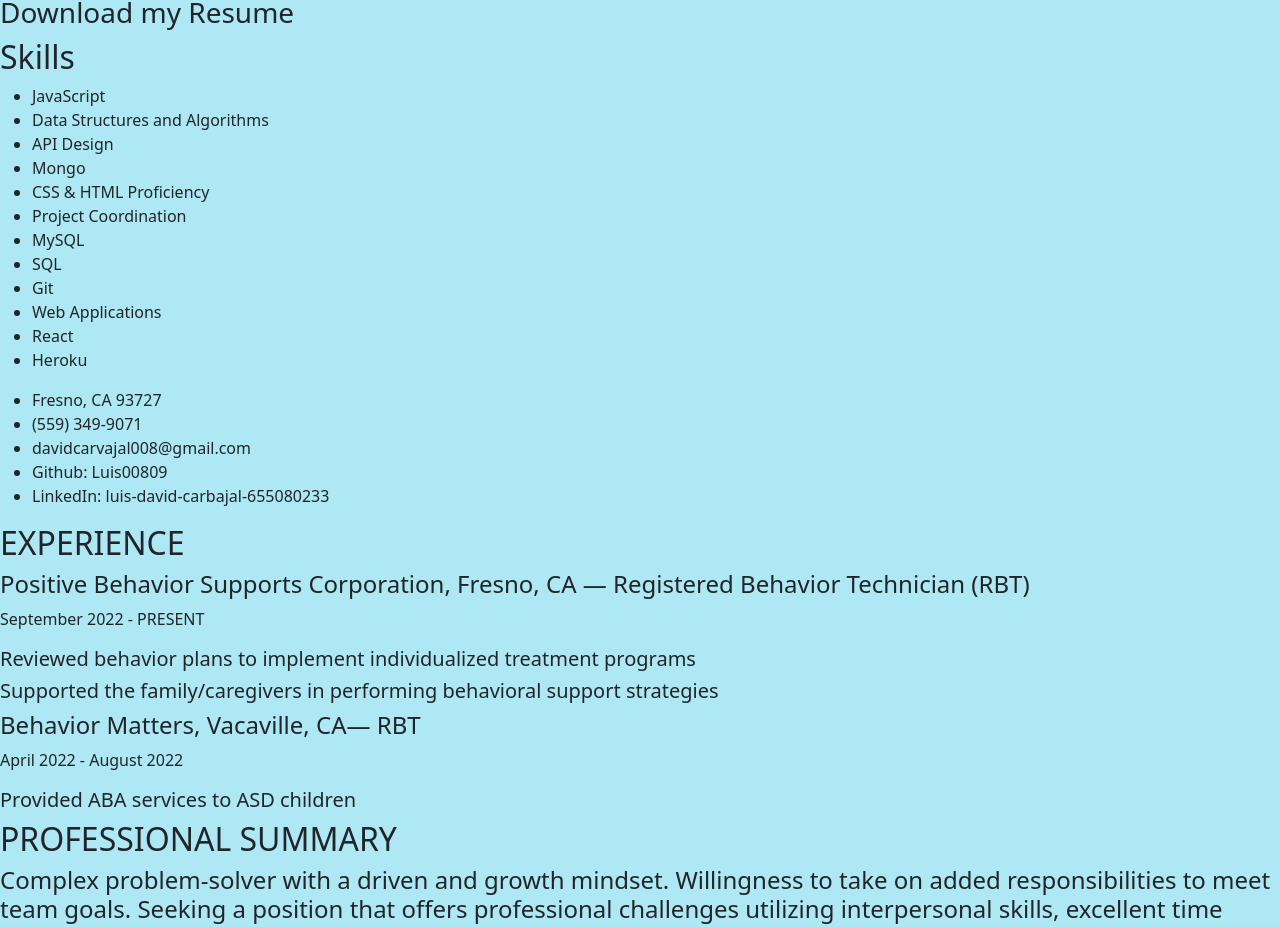
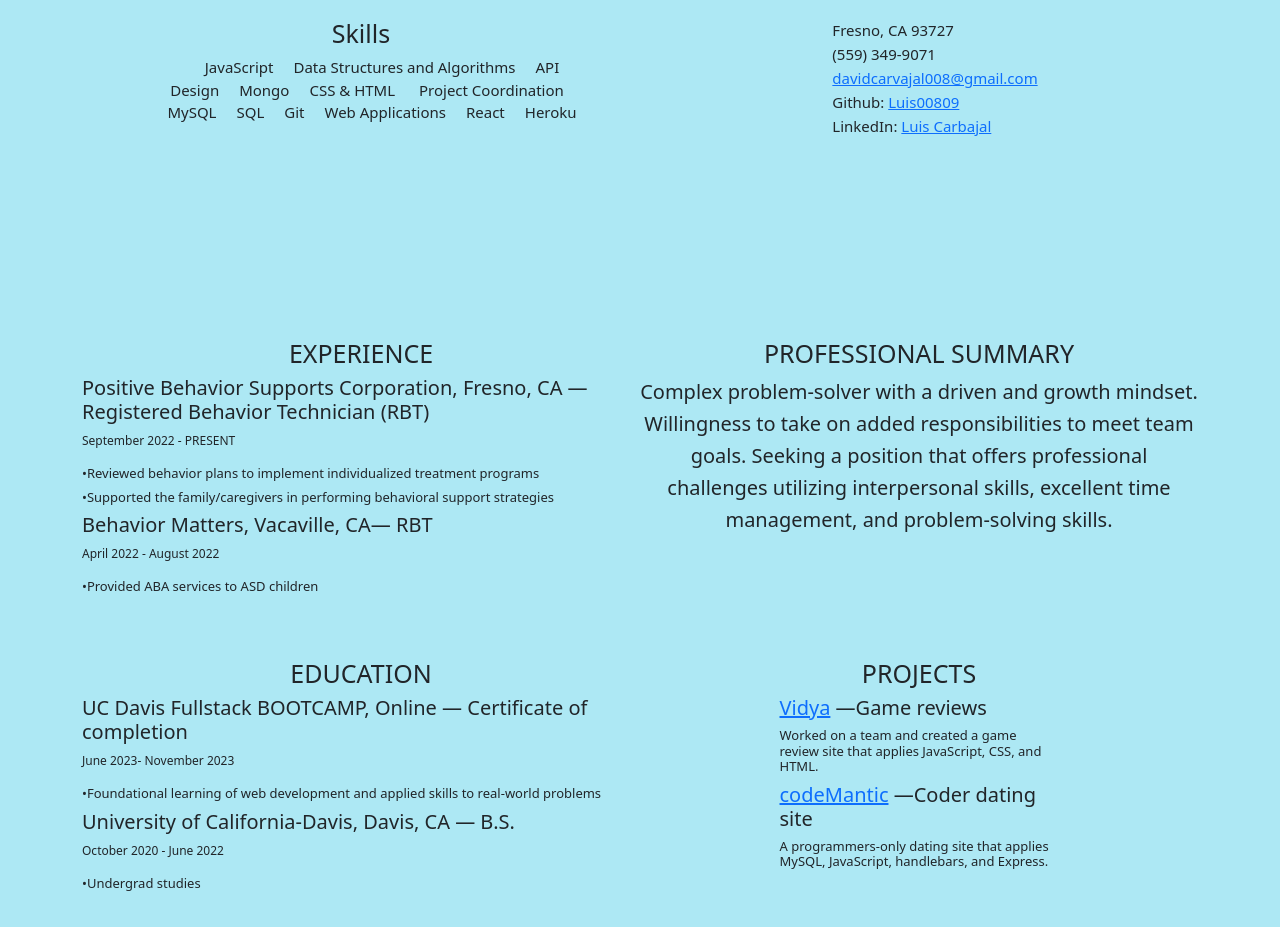
Before and after one commit to Luis00809/Portfolio, a React (Vite) app: page /resume in a window 1280 px wide. Shown: the part 160-1087 px from the top of the page. Built offline with nearby package versions, Linux system fonts and the light colour scheme.

Commit message:
styling for resume page

```diff
--- a/src/components/UI/skillsList.jsx
+++ b/src/components/UI/skillsList.jsx
@@ -1,9 +1,12 @@
 function SkillsList(props) {
     return (
-        <div>
-            {props.skills.map(item => (
-            <li key={item.id}>{item.devSkill}</li>
-            ))}
+        <div className="text-center" >
+            <ul >
+                {props.skills.map(item => (
+                <li id="skillsList" key={item.id}>{item.devSkill}</li>
+                ))}
+            </ul>
+
         </div>
     );
 };
--- a/src/index.css
+++ b/src/index.css
@@ -3,4 +3,5 @@ body {
     display: flex;
     flex-direction: column;
     background-color: rgb(173, 232, 244);
+
 }
--- a/src/pages/Resume.jsx
+++ b/src/pages/Resume.jsx
@@ -1,4 +1,5 @@
 import SkillsList from "../components/UI/skillsList";
+import "../styles/resume.CSS";
 
 const skills = [
     {
@@ -18,7 +19,7 @@ const skills = [
         id: 4,
     },
     {
-        devSkill: "CSS & HTML Proficiency",
+        devSkill: "CSS & HTML ",
         id: 5,
     },
     {
@@ -51,78 +52,152 @@ const skills = [
     },
 ]
 
+
+const styles = {
+    box: {
+        display: "flex",
+        justifyContent: "center",
+        fontSize: "10px",
+        height: "280px",
+        marginTop: "40px"
+
+    },
+    innerBox: {
+        width: "50%",
+        display: "flex",
+        justifyContent: "center",
+    },
+    skillsBox: {
+        width: "100%",
+    },
+    dateP: {
+        fontSize: "12px"
+    }
+
+}
+
 export default function Resume() {
     return (
+        <div className="container">
+            <h2 className="text-center">Download my Resume</h2>
+            <div className="row">
+                <div style={styles.box} >
+                    <div style={styles.innerBox}>
+                        <div style={styles.skillsBox} className="d-flex flex-column">
                             <div>
-            <h1>Resume</h1>
-            <h3>Download my Resume</h3>
+                                <h2 className="text-center">Skills</h2>
+                            </div>
+                            <div style={styles.skillsBox} className="container" >
+                                    <SkillsList skills={skills} />
+                            </div>
+                        </div>
+                    </div>
+
+                    <div style={styles.innerBox}>
+
+                        <ul id="contactInfo">
+                            <li>Fresno, CA 93727</li>
+                            <li>(559) 349-9071</li>
+                            <li>
+                                <a target="_blank" href="mailto:davidcarvajal008@gmail.com">davidcarvajal008@gmail.com</a>
+                            </li>
+                            <li>
+                                Github: <a target="_blank" href="https://github.com/Luis00809?tab=repositories">Luis00809</a>
+                            </li>
+                            <li>
+                                LinkedIn: <a target="_blank" href="https://www.linkedin.com/in/luis-david-carbajal-655080233">Luis Carbajal</a>
+                            </li>
+
+                        </ul>
+                    </div>
+                </div>
+
+                <div style={styles.box} >
+                    <div style={styles.innerBox}>
+                        <div style={styles.skillsBox} >
                             <div>
-                <h2>Skills</h2>
-                    <ul>
-                        <SkillsList skills={skills} />
-                    </ul>
+                              <h2 className="text-center">EXPERIENCE</h2>
+                            </div>
+
+                            <div id="experienceSection" >
+                                <div id="strech" >
+                                    <h4>Positive Behavior Supports Corporation, Fresno, CA — Registered Behavior Technician (RBT)</h4>
+                                    <p style={styles.dateP}>September 2022 - PRESENT</p>
+                                    <h5>•Reviewed behavior plans to implement individualized treatment programs</h5>
+                                    <h5>•Supported the family/caregivers in performing behavioral support strategies</h5>
+                                </div>
+
+                                <div id="strech" >
+                                    <h4>Behavior Matters, Vacaville, CA— RBT</h4>
+                                    <p style={styles.dateP}>April 2022 - August 2022</p>
+                                    <h5> •Provided ABA services to ASD children</h5>
+                                </div>
+                            </div>
+                        </div>
+                    </div>
+
+                    <div style={styles.innerBox}>
+                        <div style={styles.skillsBox}>
+                            <div>
+                                <h2 className="text-center">PROFESSIONAL SUMMARY</h2>
+                                <h4 className="text-center" id="proSummary">Complex problem-solver with a driven and growth mindset. Willingness to take on added responsibilities to meet team goals. Seeking a position that offers professional challenges utilizing interpersonal skills, excellent time management, and problem-solving skills.</h4>
+                            </div>
+                        </div>
+                    </div>
+                </div>
+
+                <div style={styles.box}>
+                    <div style={styles.innerBox}>
+                        <div style={styles.skillsBox}>
+
+                            <div>
+                                <h2 className="text-center">EDUCATION</h2>
                             </div>
 
                             <div>
-                <ul>
-                    <li>Fresno, CA 93727</li>
-                    <li>(559) 349-9071</li>
-                    <li>davidcarvajal008@gmail.com</li>
-                    <li>Github: Luis00809</li>
-                    <li>LinkedIn: luis-david-carbajal-655080233</li>
-
-                </ul>
-            </div>
-
-            <h2>EXPERIENCE</h2>
-                <div>
-                    <h4>Positive Behavior Supports Corporation, Fresno, CA — Registered Behavior Technician (RBT)</h4>
-                    <p>September 2022 - PRESENT</p>
-                    <h5>Reviewed behavior plans to implement individualized treatment programs</h5>
-                    <h5>Supported the family/caregivers in performing behavioral support strategies</h5>
-
-                </div>
-
-                <div>
-                    <h4>Behavior Matters, Vacaville, CA— RBT</h4>
-                    <p>April 2022 - August 2022</p>
-                    <h5>Provided ABA services to ASD children</h5>
-                </div>
-            <h2>PROFESSIONAL SUMMARY</h2>
-                <div>
-                    <h4>Complex problem-solver with a driven and growth mindset. Willingness to take on added responsibilities to meet team goals. Seeking a position that offers professional challenges utilizing interpersonal skills, excellent time management, and problem-solving skills.</h4>
-                </div>
-
-            <h2>EDUCATION</h2>
-            <div>
                                 <h4>UC Davis Fullstack BOOTCAMP, Online — Certificate of completion </h4>
-                <p>June 2023- November 2023</p>
-                <h5>Foundational learning of web development and applied skills to real-world problems</h5>
+                                <p style={styles.dateP}>June 2023- November 2023</p>
+                                <h5>•Foundational learning of web development and applied skills to real-world problems</h5>
                             </div>
                              <div>
                                 <h4>University of California-Davis, Davis, CA — B.S.</h4>
-                <p>October 2020 - June 2022</p>
-                <h5>Undergrad studies</h5>
+                                <p style={styles.dateP}>October 2020 - June 2022</p>
+                                <h5>•Undergrad studies</h5>
+                            </div>
+                        </div>
                     </div>
 
-            <h2>REFERENCES</h2>
+
+
+
+                    <div style={styles.innerBox}>
+                        <div style={styles.innerBox}>
+                            <div style={styles.skillsBox}>
+                                <h2 className="text-center">PROJECTS</h2>
+                                    <h4><a target="_blank" href="https://luis00809.github.io/Group-3-project/">Vidya</a> —Game reviews</h4>
+                                    <h5>Worked on a team and created a game review site that applies JavaScript, CSS, and HTML.</h5>
+
+                                    <h4><a target="_blank" href="https://codemantic-e7e316dea174.herokuapp.com/">codeMantic</a> —Coder dating site</h4>
+                                    <h5>A programmers-only dating site that applies MySQL, JavaScript, handlebars, and Express.</h5>
+                            </div>
+                        </div>
+
+                    </div>
+                </div>
+
+                <div style={styles.box}>
                     <div>
-                    <ul>
+                        <h2 className="text-center">REFERENCES</h2>
+                        <ul id="contactInfo">
                             <li>Hanadie Isebeih, (707) 400-7267</li>
                             <li>Marissa Juarez (510) 408-7059</li>
                             <li>Zoraida Morales (559) 457-9465</li>
                         </ul>
                     </div>
-
-            <h2>PROJECTS</h2>
-                <div>
-                    <h3>Vidya —Game reviews</h3>
-                    <h4>Worked on a team and created a game review site that applies JavaScript, CSS, and HTML.</h4>
-
-                    <h3>codeMantic — Coder dating site</h3>
-                    <h4>A programmers-only dating site that applies MySQL, JavaScript, handlebars, and Express.</h4>
+                </div>
 
             </div>
+
 
 
         </div>
--- /dev/null
+++ b/src/styles/resume.css
@@ -0,0 +1,47 @@
+p {
+    font-size: 10px;
+}
+
+h2 {
+    font-size: 25px;
+}
+
+h3 {
+ font-size: 15px;
+}
+
+h4 {
+    font-size: 20px;
+}
+
+h5 {
+    font-size: 13px;
+}
+
+#skillsList {
+    display: inline;
+    font-size: 15px;
+    padding: 10px;
+    width: 100%;
+}
+
+#contactInfo li {
+    font-size: 15px;
+    list-style: none;
+    line-height: 1.5rem;
+}
+
+
+/* styling for experience && pro summary */
+#experienceSection {
+    height: 90%;
+    width: 100%
+}
+
+#strech {
+    width: 100%;
+}
+
+#proSummary {
+    line-height: 2rem;
+}
```
Lines whose indentation alone changed are shown as unchanged.
